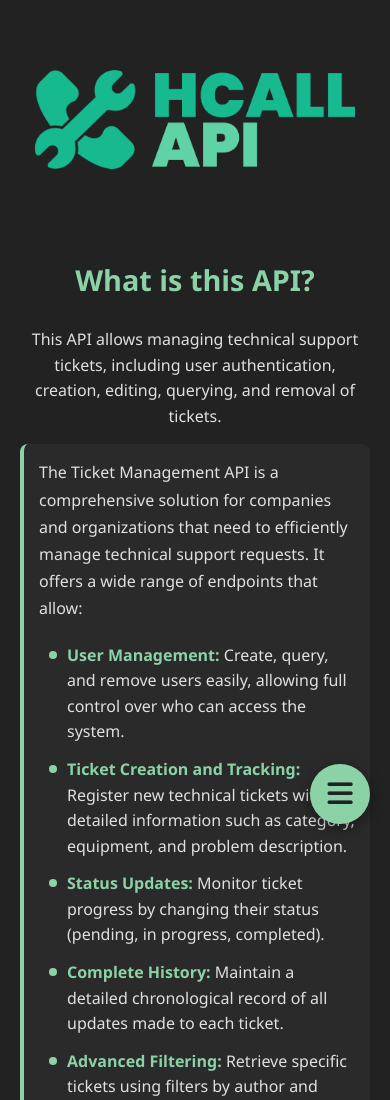
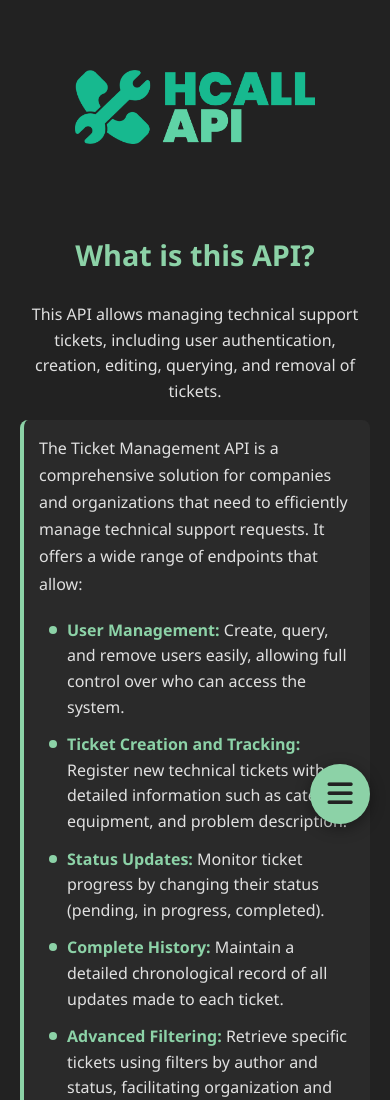
Before and after one commit to pedroborgesdev/hcall-api, a plain HTML site: page index.html in a window 390 px wide. Shown: the top 1100 px of the page. Drawn offline with nearby package versions, Linux system fonts and the light colour scheme.

Commit message:
Fix main logo width

```diff
--- a/static/css/styles.css
+++ b/static/css/styles.css
@@ -1185,7 +1185,7 @@ body.menu-open {
     }
 
     .main-logo {
-        max-width: 320px; /* Tamanho intermediário para telas médias */
+        max-width: 240px; /* Tamanho intermediário para telas médias */
     }
 }
 
```
